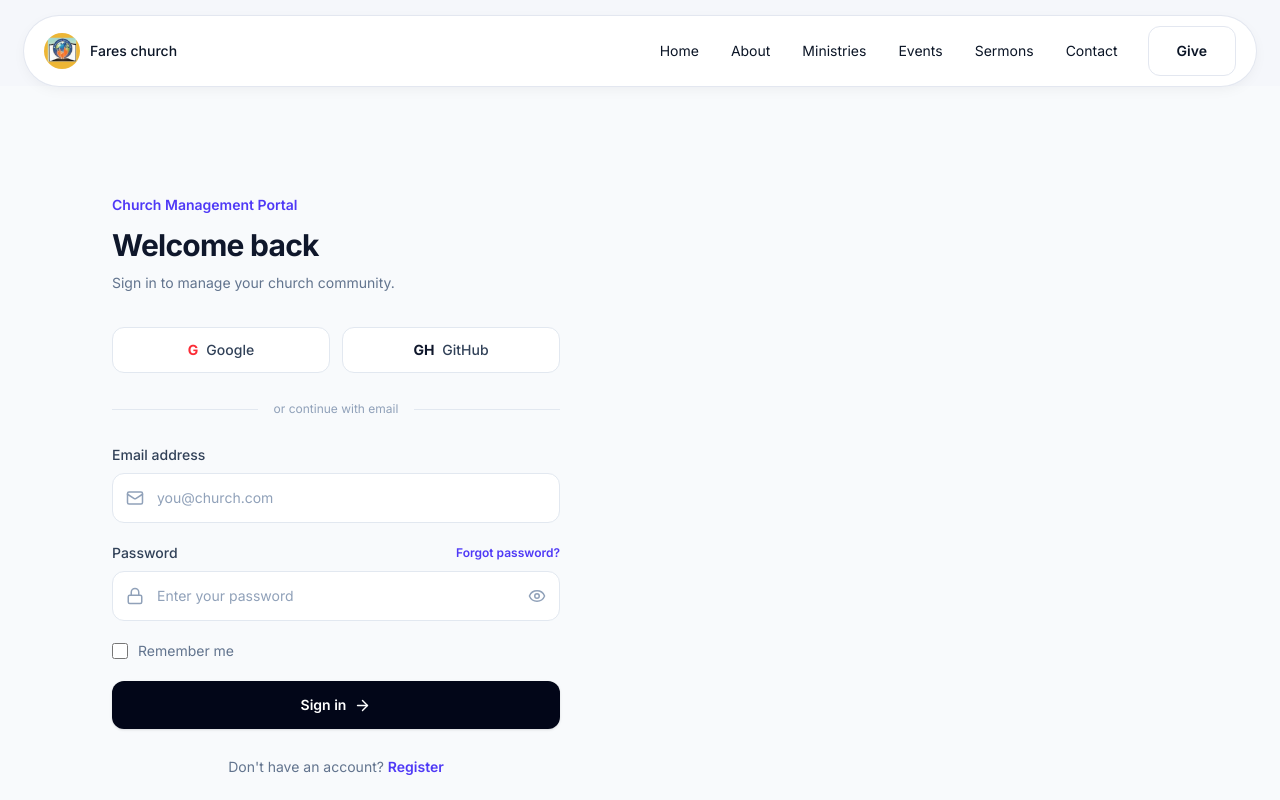
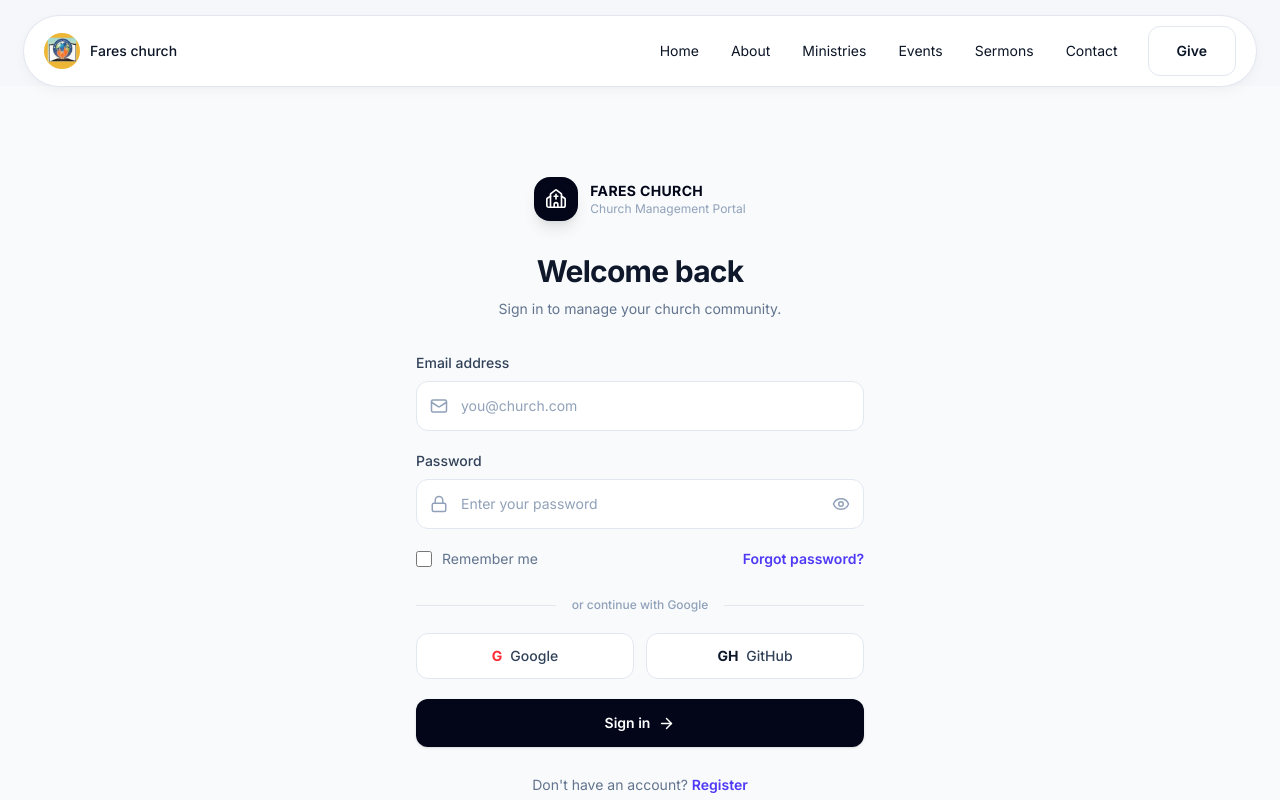
Before and after one commit to eyosi-ai-leader/church-management-system, a Next.js app in the folder church-project/: page /login in a window 1280 px wide. Shown: the top 800 px of the page. Built offline with nearby package versions, Linux system fonts and the light colour scheme; no server answers.

Commit message:
feat: improve login authentication UI

```diff
--- a/church-project/src/components/auth/LoginBrand.jsx
+++ /dev/null
@@ -1,125 +0,0 @@
-import {
-  ArrowUpRight,
-  CalendarDays,
-  Users,
-  Church,
-} from "lucide-react";
-
-export default function LoginBrand() {
-  return (
-    <section className="relative hidden overflow-hidden bg-slate-950 lg:flex">
-      <div className="absolute inset-0 bg-[radial-gradient(circle_at_top_right,_rgba(99,102,241,0.28),_transparent_45%)]" />
-
-      <div className="relative flex w-full flex-col justify-between p-10 xl:p-14">
-
-        {/* Brand */}
-        <div>
-          <div className="flex items-center gap-3">
-            <div className="flex h-11 w-11 items-center justify-center rounded-2xl bg-white text-slate-950 shadow-lg">
-              <Church size={22} strokeWidth={1.8} />
-            </div>
-
-            <div>
-              <p className="text-sm font-bold tracking-wide text-white">
-                FARES CHURCH
-              </p>
-
-              <p className="text-xs text-slate-400">
-                Church Management Portal
-              </p>
-            </div>
-          </div>
-        </div>
-
-        {/* Main content */}
-        <div className="max-w-xl py-16">
-
-          <p className="mb-5 text-sm font-medium text-indigo-300">
-            Everything your church needs
-          </p>
-
-          <h2 className="text-4xl font-bold leading-tight tracking-tight text-white xl:text-5xl">
-            Manage your church.
-            <br />
-            Serve your people.
-          </h2>
-
-          <p className="mt-6 max-w-lg text-base leading-7 text-slate-400">
-            A modern workspace for managing members, ministries,
-            events, and the life of your church community.
-          </p>
-
-          {/* Feature cards */}
-          <div className="mt-10 grid max-w-lg grid-cols-3 gap-3">
-
-            <div className="rounded-2xl border border-white/10 bg-white/5 p-4 backdrop-blur-sm">
-              <Users
-                size={19}
-                className="text-indigo-300"
-              />
-
-              <p className="mt-4 text-xs font-semibold text-white">
-                Members
-              </p>
-
-              <p className="mt-1 text-[11px] text-slate-500">
-                Manage people
-              </p>
-            </div>
-
-            <div className="rounded-2xl border border-white/10 bg-white/5 p-4 backdrop-blur-sm">
-              <Church
-                size={19}
-                className="text-indigo-300"
-              />
-
-              <p className="mt-4 text-xs font-semibold text-white">
-                Ministries
-              </p>
-
-              <p className="mt-1 text-[11px] text-slate-500">
-                Serve together
-              </p>
-            </div>
-
-            <div className="rounded-2xl border border-white/10 bg-white/5 p-4 backdrop-blur-sm">
-              <CalendarDays
-                size={19}
-                className="text-indigo-300"
-              />
-
-              <p className="mt-4 text-xs font-semibold text-white">
-                Events
-              </p>
-
-              <p className="mt-1 text-[11px] text-slate-500">
-                Stay organized
-              </p>
-            </div>
-
-          </div>
-        </div>
-
-        {/* Bottom */}
-        <div className="flex items-end justify-between">
-
-          <div>
-            <p className="text-sm italic text-slate-400">
-              “Serve one another in love.”
-            </p>
-
-            <p className="mt-1 text-xs text-slate-600">
-              Galatians 5:13
-            </p>
-          </div>
-
-          <div className="flex h-10 w-10 items-center justify-center rounded-full border border-white/10 text-slate-400">
-            <ArrowUpRight size={17} />
-          </div>
-
-        </div>
-
-      </div>
-    </section>
-  );
-}
--- a/church-project/src/components/auth/LoginForm.jsx
+++ b/church-project/src/components/auth/LoginForm.jsx
@@ -50,18 +50,7 @@ export default function LoginForm() {
   return (
     <div>
 
-      <SocialLogin />
-
-      <div className="my-7 flex items-center gap-4">
-        <div className="h-px flex-1 bg-slate-200" />
-
-        <span className="text-xs text-slate-400">
-          or continue with email
-        </span>
-
-        <div className="h-px flex-1 bg-slate-200" />
-      </div>
-
+      {/* Error */}
       {error && (
         <div className="mb-5 rounded-xl border border-red-200 bg-red-50 px-4 py-3 text-sm text-red-600">
           {error}
@@ -70,6 +59,7 @@ export default function LoginForm() {
 
     <form onSubmit={handleSubmit} className="space-y-5">
 
+  {/* Email */}
   <div>
     <label
       htmlFor="email"
@@ -96,22 +86,14 @@ export default function LoginForm() {
     </div>
   </div>
 
+  {/* Password */}
   <div>
-          <div className="mb-2 flex items-center justify-between">
     <label
       htmlFor="password"
-              className="text-sm font-medium text-slate-700"
+      className="mb-2 block text-sm font-medium text-slate-700"
     >
       Password
     </label>
-
-            <button
-              type="button"
-              className="text-xs font-semibold text-indigo-600 hover:text-indigo-700"
-            >
-              Forgot password?
-            </button>
-          </div>
 
     <div className="relative">
       <Lock
@@ -131,27 +113,21 @@ export default function LoginForm() {
 
       <button
         type="button"
-              onClick={() =>
-                setShowPassword((previous) => !previous)
-              }
-              className="absolute right-3.5 top-1/2 -translate-y-1/2 text-slate-400 hover:text-slate-700"
+        onClick={() => setShowPassword((previous) => !previous)}
+        className="absolute right-3.5 top-1/2 -translate-y-1/2 text-slate-400 transition hover:text-slate-700"
       >
-              {showPassword ? (
-                <EyeOff size={18} />
-              ) : (
-                <Eye size={18} />
-              )}
+        {showPassword ? <EyeOff size={18} /> : <Eye size={18} />}
       </button>
     </div>
   </div>
 
+  {/* Remember Me + Forgot Password */}
+  <div className="flex items-center justify-between">
     <label className="flex cursor-pointer items-center gap-2.5">
       <input
         type="checkbox"
         checked={rememberMe}
-            onChange={(event) =>
-              setRememberMe(event.target.checked)
-            }
+        onChange={(event) => setRememberMe(event.target.checked)}
         className="h-4 w-4 rounded border-slate-300 text-indigo-600 focus:ring-indigo-500"
       />
 
@@ -160,6 +136,29 @@ export default function LoginForm() {
       </span>
     </label>
 
+    <button
+      type="button"
+      className="text-sm font-semibold text-indigo-600 transition hover:text-indigo-700"
+    >
+      Forgot password?
+    </button>
+  </div>
+
+  {/* Social Divider */}
+  <div className="flex items-center gap-4 pt-2">
+    <div className="h-px flex-1 bg-slate-200" />
+
+    <span className="whitespace-nowrap text-xs font-medium text-slate-400">
+      or continue with Google
+    </span>
+
+    <div className="h-px flex-1 bg-slate-200" />
+  </div>
+
+  {/* Social Login */}
+  <SocialLogin />
+
+  {/* Sign In */}
   <button
     type="submit"
     disabled={loading}
@@ -177,16 +176,16 @@ export default function LoginForm() {
 
 </form>
 
+{/* Register */}
 <p className="mt-7 text-center text-sm text-slate-500">
   Don&apos;t have an account?{" "}
   <button
     type="button"
-          className="font-semibold text-indigo-600 hover:text-indigo-700"
+    className="font-semibold text-indigo-600 transition hover:text-indigo-700"
   >
     Register
   </button>
 </p>
-
     </div>
   );
 }
--- a/church-project/src/components/auth/LoginPage.jsx
+++ b/church-project/src/components/auth/LoginPage.jsx
@@ -1,20 +1,33 @@
-import LoginBrand from "./LoginBrand";
 import LoginForm from "./LoginForm";
+import { Church } from "lucide-react";
 
 export default function LoginPage() {
   return (
     <main className="min-h-screen bg-slate-50">
-      <div className="grid min-h-screen lg:grid-cols-[1.05fr_0.95fr]">
-
-        {/* <LoginBrand /> */}
-
-        <section className="flex items-center justify-center px-6 py-12 sm:px-10 lg:px-16">
+      <section className="flex min-h-screen items-center justify-center px-6 py-12">
         <div className="w-full max-w-md">
 
-            <div className="mb-8">
-              <p className="mb-3 text-sm font-semibold text-indigo-600">
+          {/* Brand */}
+          <div className="mb-8 flex justify-center">
+            <div className="flex items-center gap-3">
+              <div className="flex h-11 w-11 items-center justify-center rounded-2xl bg-slate-950 text-white shadow-lg">
+                <Church size={22} strokeWidth={1.8} />
+              </div>
+
+              <div>
+                <p className="text-sm font-bold tracking-wide text-slate-950">
+                  FARES CHURCH
+                </p>
+
+                <p className="text-xs text-slate-400">
                   Church Management Portal
                 </p>
+              </div>
+            </div>
+          </div>
+
+          {/* Login Header */}
+          <div className="mb-8 text-center">
 
             <h1 className="text-3xl font-bold tracking-tight text-slate-900">
               Welcome back
@@ -25,12 +38,11 @@ export default function LoginPage() {
             </p>
           </div>
 
+          {/* Login Form */}
           <LoginForm />
 
         </div>
       </section>
-
-      </div>
     </main>
   );
 }
```
Lines whose indentation alone changed are shown as unchanged.
